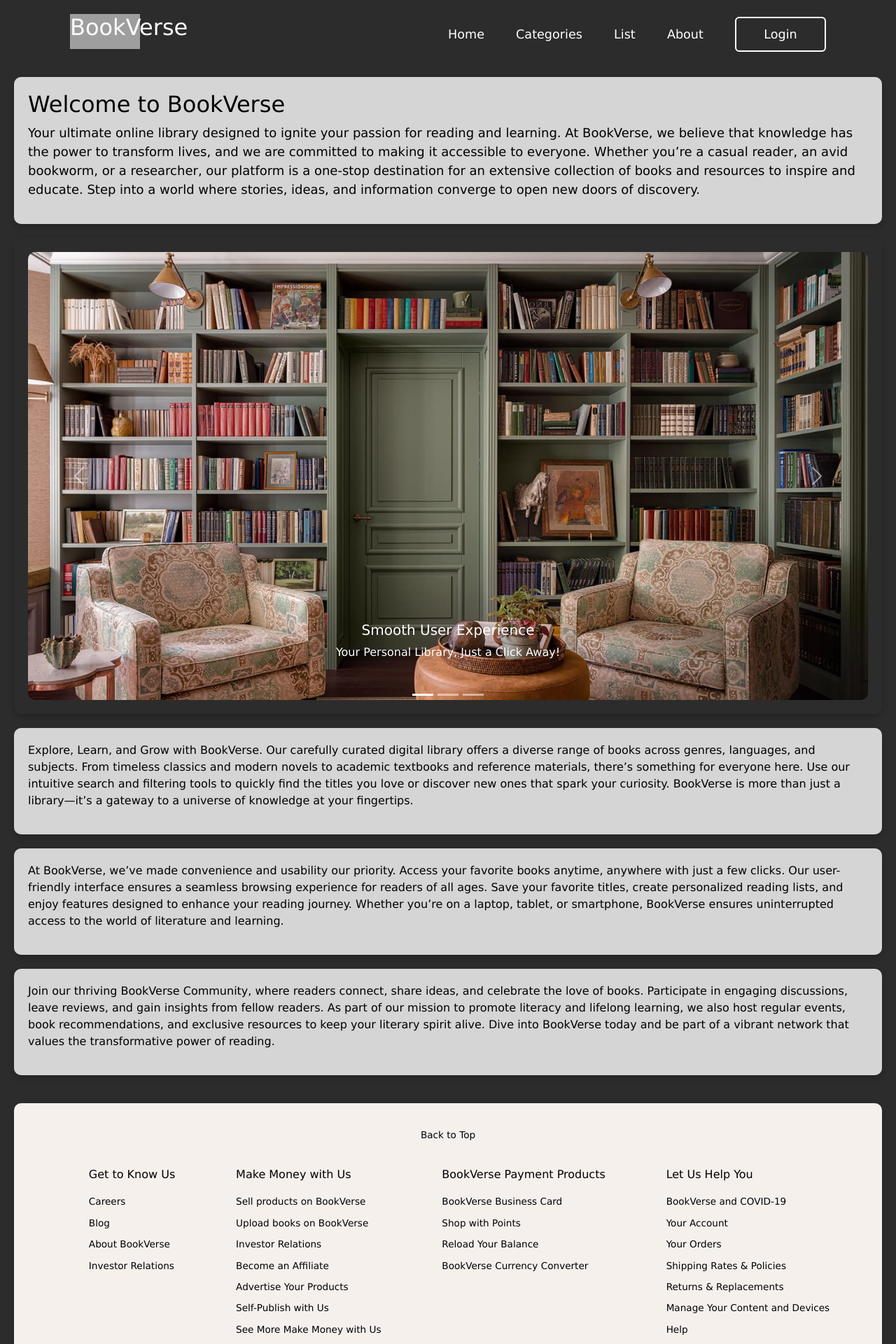
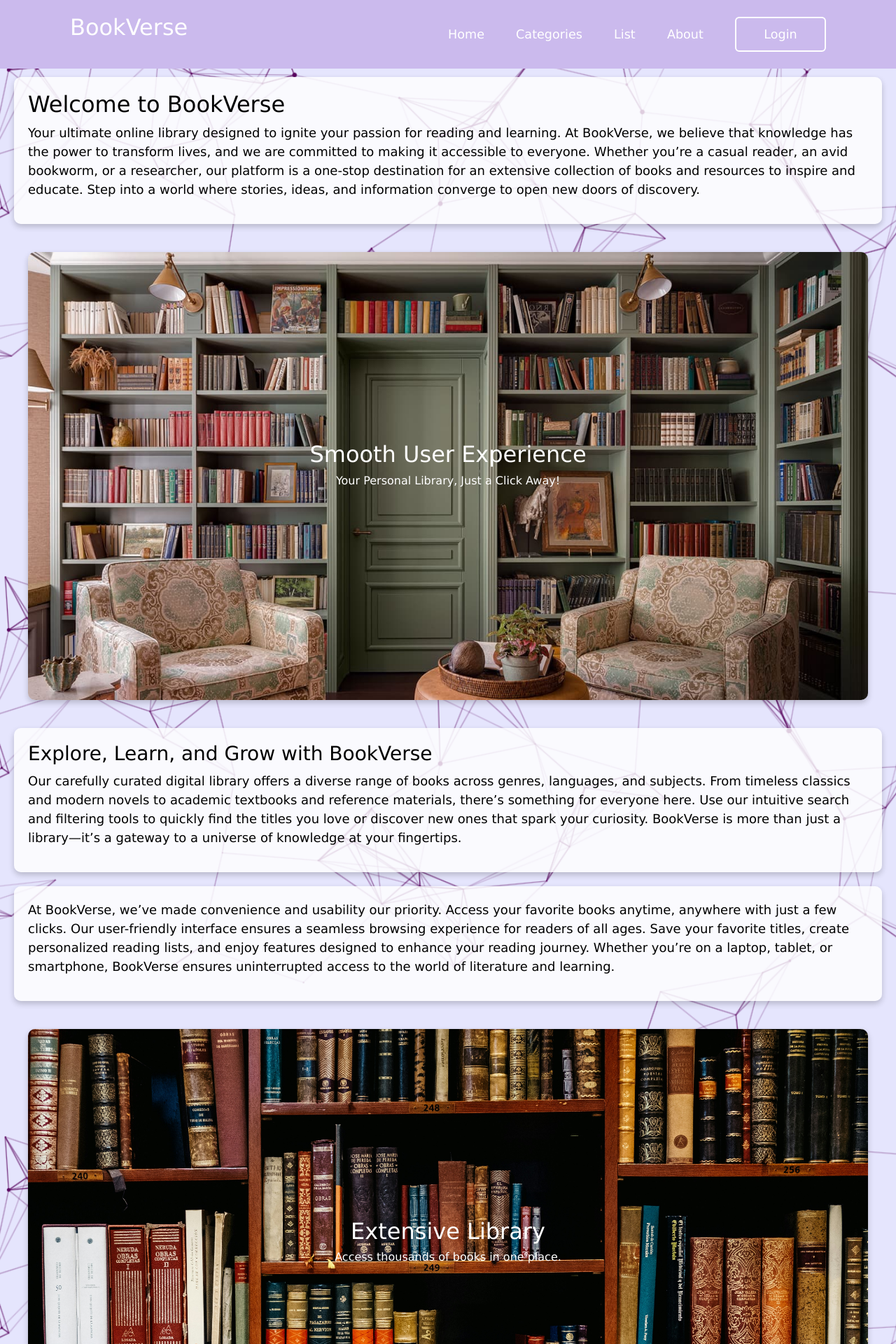
Before and after one commit to Vivek281/Minor-Project, a PHP site: page / in a window 1280 px wide. Shown: the top 1920 px of the page at 70% size. Run offline with PHP 8.4, Linux system fonts and the light colour scheme; the visitor is signed in with stand-in values (Sample User, id 1); grey boxes are pictures that could not be loaded.

Commit message:
Images added, discord link added, etc.

```diff
--- a/Frontend/asset/CSS/index.css
+++ b/Frontend/asset/CSS/index.css
@@ -12,13 +12,15 @@
     flex-direction: column;
     justify-content: space-between;
     min-height: 100vh;
-    background-color: #2C2C2C;
-    /* background: url("webback.jpg") no-repeat; */
+    /* background-color: #2C2C2C; */
+    background: url("../../img/cool-background.png") no-repeat;
+    background-position-y: -170px;
     background-size: cover;
     background-attachment: fixed; /* Makes the background image fixed */
     background-position: center; /* Centers the background image */
     margin: 0; /* Removes default margin */
     padding: 0; /* Removes default padding */
+    color: black;
 
 
 
@@ -37,7 +39,7 @@
     display: flex;
     justify-content: space-between;
     align-items: center;
-    /* background-color: #1A2A44 ; */
+    background-color: #CBBAED ;
     z-index: 99;
 }
 .logo{
@@ -122,6 +124,7 @@
     border-radius: 10px; /* Optional: Makes the corners rounded */
     box-shadow: 0px 4px 8px rgba(0, 0, 0, 0.2); /* Optional: Adds a shadow effect */
     color: black;
+    font-size: large;
 }
 
 .img3{
@@ -131,6 +134,8 @@
     border-radius: 10px; /* Optional: Makes the corners rounded */
     box-shadow: 0px 4px 8px rgba(0, 0, 0, 0.2); /* Optional: Adds a shadow effect */
     color: black;
+    font-size: large;
+
 }
 
 .img4{
@@ -140,18 +145,61 @@
     border-radius: 10px; /* Optional: Makes the corners rounded */
     box-shadow: 0px 4px 8px rgba(0, 0, 0, 0.2); /* Optional: Adds a shadow effect */
     color: black;
+    font-size: large;
+
 }
 
-.carousel{
-    margin: 20px;
-    padding: 20px;
+
+
+.image1{
+    background-image: url("../../img/personallib.jpeg");
+    margin: 40px;
+    padding: 40px;
     border-radius: 10px; /* Optional: Makes the corners rounded */
     box-shadow: 0px 4px 8px rgba(0, 0, 0, 0.2);
-
+    background-size: cover;
+    height: 80vh;
 }
-.carousel-item img{
+.image2{
+    background-image: url("../../img/webback.jpg");
+    margin: 40px;
+    padding: 40px;
+    border-radius: 10px; /* Optional: Makes the corners rounded */
+    box-shadow: 0px 4px 8px rgba(0, 0, 0, 0.2);
+    background-size: cover;
     height: 80vh;
-    border-radius: 10px;
+}
+.image3{
+    background-image: url("../../img/discordimg.jpg");
+    margin: 40px;
+    padding: 40px;
+    border-radius: 10px; /* Optional: Makes the corners rounded */
+    box-shadow: 0px 4px 8px rgba(0, 0, 0, 0.2);
+    background-size: cover;
+    height: 80vh;
+}
+ .imagehead{
+    width: 100%;
+   margin-top: 230px;
+   display: flex;
+   justify-content: center;
+   align-items: center;
+   color: white;
+}
+ .imagepar{
+    width: 100%;
+    display: flex;
+    justify-content: center;
+    align-items: center;
+     color: white;
+}
+ .image3 .imagehead{
+    width: 100%;
+   margin-top: 200px;
+   display: flex;
+   justify-content: center;
+   align-items: center;
+   color: white;
 }
 
 
@@ -179,6 +227,8 @@
     justify-content: center;
     align-items: center;
     font-size: 0.85rem;
+    font-size: larger;
+    margin-bottom: 20px;
 }
 .foot-panel1 a{
     text-decoration: none;
@@ -215,7 +265,6 @@
 }
 
 .logo{
-    background-image: url("amazon_logo.png");
     background-size: cover;
     height:50px;
     width: 100px;
--- a/Frontend/includes/footer.php
+++ b/Frontend/includes/footer.php
@@ -1,6 +1,8 @@
 <footer>
         <div class="foot-panel1">
-            <a href="#">Back to Top</a>
+            <a href="https://discord.gg/csDE9uA9">Join our Discord Community <svg xmlns="http://www.w3.org/2000/svg" width="16" height="16" fill="currentColor" class="bi bi-discord" viewBox="0 0 16 16">
+  <path d="M13.545 2.907a13.2 13.2 0 0 0-3.257-1.011.05.05 0 0 0-.052.025c-.141.25-.297.577-.406.833a12.2 12.2 0 0 0-3.658 0 8 8 0 0 0-.412-.833.05.05 0 0 0-.052-.025c-1.125.194-2.22.534-3.257 1.011a.04.04 0 0 0-.021.018C.356 6.024-.213 9.047.066 12.032q.003.022.021.037a13.3 13.3 0 0 0 3.995 2.02.05.05 0 0 0 .056-.019q.463-.63.818-1.329a.05.05 0 0 0-.01-.059l-.018-.011a9 9 0 0 1-1.248-.595.05.05 0 0 1-.02-.066l.015-.019q.127-.095.248-.195a.05.05 0 0 1 .051-.007c2.619 1.196 5.454 1.196 8.041 0a.05.05 0 0 1 .053.007q.121.1.248.195a.05.05 0 0 1-.004.085 8 8 0 0 1-1.249.594.05.05 0 0 0-.03.03.05.05 0 0 0 .003.041c.24.465.515.909.817 1.329a.05.05 0 0 0 .056.019 13.2 13.2 0 0 0 4.001-2.02.05.05 0 0 0 .021-.037c.334-3.451-.559-6.449-2.366-9.106a.03.03 0 0 0-.02-.019m-8.198 7.307c-.789 0-1.438-.724-1.438-1.612s.637-1.613 1.438-1.613c.807 0 1.45.73 1.438 1.613 0 .888-.637 1.612-1.438 1.612m5.316 0c-.788 0-1.438-.724-1.438-1.612s.637-1.613 1.438-1.613c.807 0 1.451.73 1.438 1.613 0 .888-.631 1.612-1.438 1.612"/>
+</svg>.</a>
         </div>
         <div class="foot-panel2">
             <ul>
--- a/Frontend/includes/navbar.php
+++ b/Frontend/includes/navbar.php
@@ -10,8 +10,8 @@
         <a href="index.php">Home</a>
         <a href="#">Categories</a>
         <a href="#">List</a>
-        <a href="#">About</a>
-        <?php if(isset($_SESSION['auth_user'])):?>
+        <a href="about.php">About</a>
+    <?php if(isset($_SESSION['auth_user'])):?>
         <a href=""><?= $_SESSION['auth_user']['user_name'];?></a>
         <form action="logout.php" method="POST">
             <button type="submit" name="logout_btn">LogOut</button>
--- a/Frontend/index.php
+++ b/Frontend/index.php
@@ -12,57 +12,34 @@
         <p>
         Your ultimate online library designed to ignite your passion for reading and learning. At BookVerse, we believe that knowledge has the power to transform lives, and we are committed to making it accessible to everyone. Whether you’re a casual reader, an avid bookworm, or a researcher, our platform is a one-stop destination for an extensive collection of books and resources to inspire and educate. Step into a world where stories, ideas, and information converge to open new doors of discovery.</p>
     </div>
-    <div id="carouselExampleCaptions" class="carousel slide">
-    <div class="carousel-indicators">
-        <button type="button" data-bs-target="#carouselExampleCaptions" data-bs-slide-to="0" class="active" aria-current="true" aria-label="Slide 1"></button>
-        <button type="button" data-bs-target="#carouselExampleCaptions" data-bs-slide-to="1" aria-label="Slide 2"></button>
-        <button type="button" data-bs-target="#carouselExampleCaptions" data-bs-slide-to="2" aria-label="Slide 3"></button>
-    </div>
-    <div class="carousel-inner">
-        <div class="carousel-item active">
-        <img src="img/personallib.jpeg" class="d-block w-100" alt="...">
-        <div class="carousel-caption d-none d-md-block">
-            <h5>Smooth User Experience</h5>
-            <p style="color:white;">Your Personal Library, Just a Click Away!</p>
-        </div>
-        </div>
-        <div class="carousel-item">
-        <img src="img/webback.jpg" class="d-block w-100" alt="...">
-        <div class="carousel-caption d-none d-md-block">
-            <h5>Extensive Library</h5>
-            <p style="color:white;">Access thousands of books in one place.</p>
-        </div>
-        </div>
-        <div class="carousel-item">
-        <img src="img/discordimg.jpg" class="d-block w-100" alt="...">
-        <div class="carousel-caption d-none d-md-block">
-            <h5>Community Connection </h5>
-            <p style="color:white;">Engage with like-minded readers and join discussions.Join our Discord Community</p>
-        </div>
-        </div>
-    </div>
-    <button class="carousel-control-prev" type="button" data-bs-target="#carouselExampleCaptions" data-bs-slide="prev">
-        <span class="carousel-control-prev-icon" aria-hidden="true"></span>
-        <span class="visually-hidden">Previous</span>
-    </button>
-    <button class="carousel-control-next" type="button" data-bs-target="#carouselExampleCaptions" data-bs-slide="next">
-        <span class="carousel-control-next-icon" aria-hidden="true"></span>
-        <span class="visually-hidden">Next</span>
-    </button>
+
+    <div class="image1">
+        <div class="imagehead" ><h2>Smooth User Experience</h2></div>
+        <div class="imagepar"><h6>Your Personal Library, Just a Click Away!</h6></div>
     </div>
 
     <div class="img2">
+    <h3>Explore, Learn, and Grow with BookVerse</h3>
         <p>
-        Explore, Learn, and Grow with BookVerse. Our carefully curated digital library offers a diverse range of books across genres, languages, and subjects. From timeless classics and modern novels to academic textbooks and reference materials, there’s something for everyone here. Use our intuitive search and filtering tools to quickly find the titles you love or discover new ones that spark your curiosity. BookVerse is more than just a library—it’s a gateway to a universe of knowledge at your fingertips.</p>
+         Our carefully curated digital library offers a diverse range of books across genres, languages, and subjects. From timeless classics and modern novels to academic textbooks and reference materials, there’s something for everyone here. Use our intuitive search and filtering tools to quickly find the titles you love or discover new ones that spark your curiosity. BookVerse is more than just a library—it’s a gateway to a universe of knowledge at your fingertips.</p>
     </div>
     <div class="img3">
         <p>
         At BookVerse, we’ve made convenience and usability our priority. Access your favorite books anytime, anywhere with just a few clicks. Our user-friendly interface ensures a seamless browsing experience for readers of all ages. Save your favorite titles, create personalized reading lists, and enjoy features designed to enhance your reading journey. Whether you’re on a laptop, tablet, or smartphone, BookVerse ensures uninterrupted access to the world of literature and learning.</p>
     </div>
+    <div class="image2">
+        <div class="imagehead" ><h2>Extensive Library</h2></div>
+        <div class="imagepar"><h6>Access thousands of books in one place.</h6></div>
+    </div>
     <div class="img4">
+        <h3>Join our thriving BookVerse Community</h3>
         <p>
-        Join our thriving BookVerse Community, where readers connect, share ideas, and celebrate the love of books. Participate in engaging discussions, leave reviews, and gain insights from fellow readers. As part of our mission to promote literacy and lifelong learning, we also host regular events, book recommendations, and exclusive resources to keep your literary spirit alive. Dive into BookVerse today and be part of a vibrant network that values the transformative power of reading.
+        Where readers connect, share ideas, and celebrate the love of books. Participate in engaging discussions, leave reviews, and gain insights from fellow readers. As part of our mission to promote literacy and lifelong learning, we also host regular events, book recommendations, and exclusive resources to keep your literary spirit alive. Dive into BookVerse today and be part of a vibrant network that values the transformative power of reading.
         </p>
+    </div>
+    <div class="image3">
+        <div class="imagehead" ><h2>Community Connection</h2></div>
+        <div class="imagepar"><h6>Engage with like-minded readers and join discussions.Join our Discord Community</h6></div>
     </div>
 </div>
 
```
Also changed, not shown: other parts of Frontend/asset/CSS/index.css (+90 -1 lines), Frontend/about.php (added, +53 -0 lines), Frontend/img/cool-background.png (added), Frontend/img/personallibmod.JPG (added).
